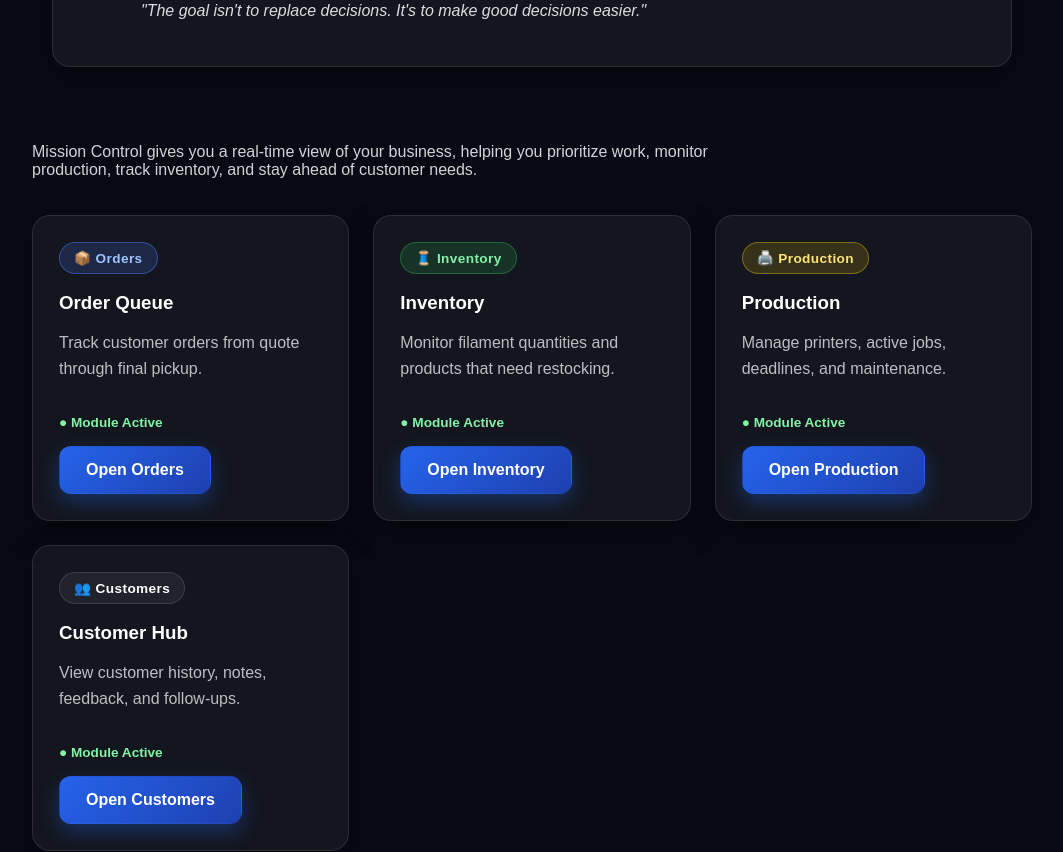
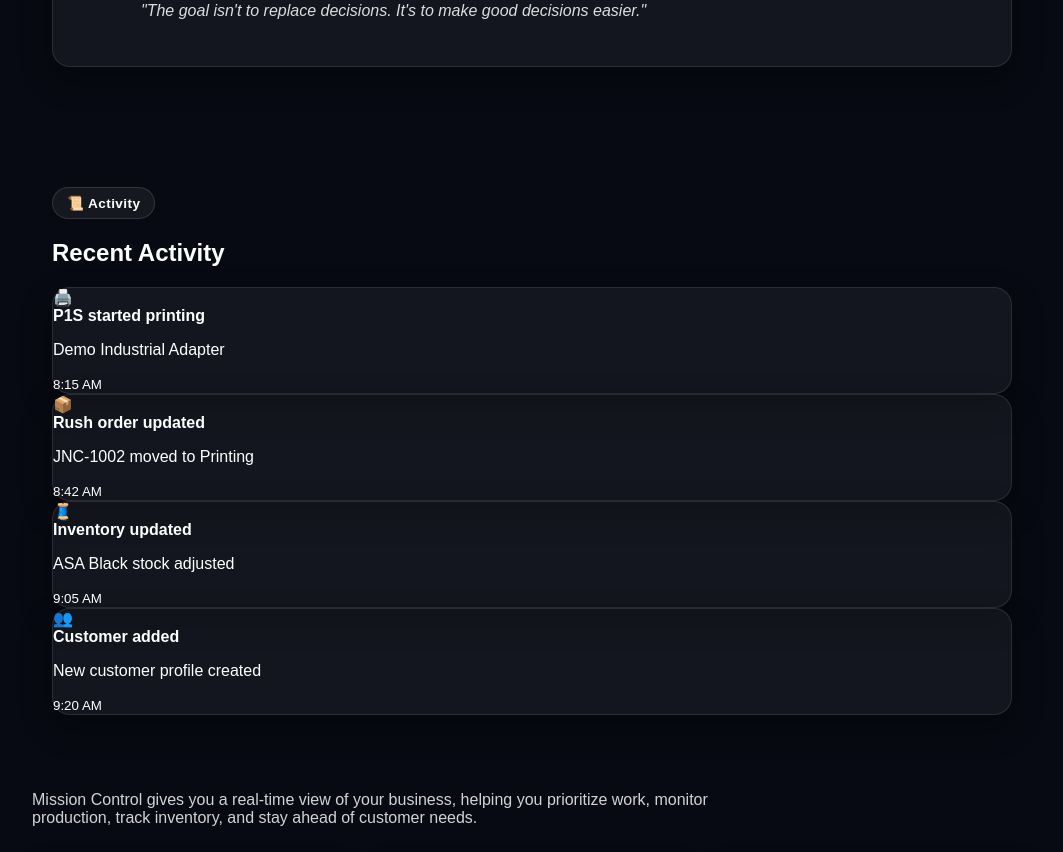
Before and after one commit to jnc3designs/jnc3designs-website, a Next.js app in the folder jnc3designs-premium/: page /operations in a window 1280 px wide. Shown: the part 1720-2572 px from the top of the page, without its empty margins (108-1171 px from the left). Built offline with nearby package versions, Linux system fonts and the light colour scheme.

Commit message:
Add ActivityTimeline component to OperationsPage

```diff
--- a/jnc3designs-premium/app/operations/page.js
+++ b/jnc3designs-premium/app/operations/page.js
@@ -12,6 +12,7 @@ import SmartAlerts from "../../components/SmartAlerts";
 import NextActions from "../../components/NextActions";
 import QuickActions from "../../components/QuickActions";
 import JNCAssistant from "../../components/JNCAssistant";
+import ActivityTimeline from "../../components/ActivityTimeline";
 
 export default function OperationsPage() {
   return (
@@ -22,6 +23,7 @@ export default function OperationsPage() {
     <SmartAlerts />
     <NextActions />
     <JNCAssistant />
+    <ActivityTimeline />
         <p className="operations-intro">
 Mission Control gives you a real-time view of your business, helping you prioritize work, monitor production, track inventory, and stay ahead of customer needs.
 </p>
```
